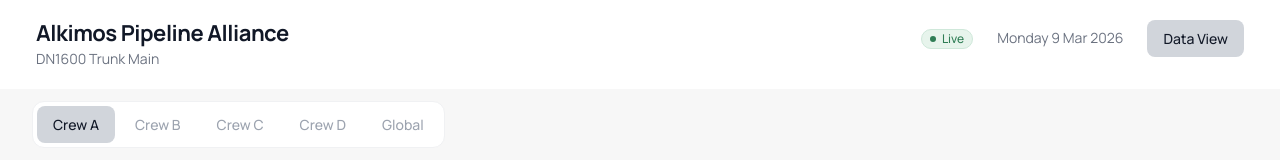
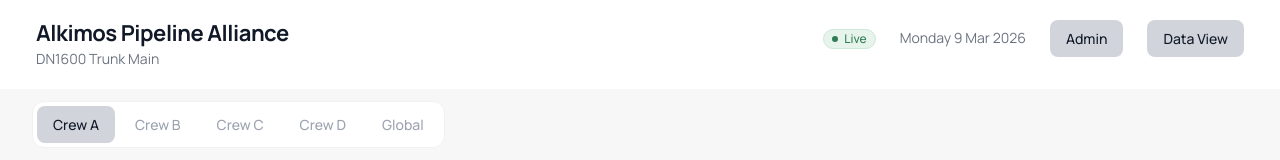
Before and after one commit to federonco/APA-Dashboard, a Next.js app: page / in a window 1280 px wide. Shown: the top 160 px of the page. Built offline with nearby package versions, Linux system fonts and the light colour scheme; no server answers; the database is empty.

Commit message:
Show Admin button to all users
Made-with: Cursor

```diff
--- a/app/page.tsx
+++ b/app/page.tsx
@@ -13,8 +13,6 @@ import {
   getSectionChainageProgress,
 } from "@/lib/queries/daily";
 import { getSpreadsheetData } from "@/lib/queries/spreadsheet";
-import { createClient } from "@/lib/supabase/server";
-import { isSuperAdmin } from "@/lib/auth";
 import { Header } from "@/components/dashboard/Header";
 import { NavTabs } from "@/components/dashboard/NavTabs";
 import { KPISummary } from "@/components/dashboard/KPISummary";
@@ -49,10 +47,6 @@ export default async function Page({ searchParams }: Props) {
   const crewForQueries = crew === "Global" ? "A" : crew;
   const isCrewEnabled = CREW_TABS.find((t) => t.name === crew)?.enabled ?? false;
 
-  const supabase = await createClient();
-  const { data: { user } } = await supabase.auth.getUser();
-  const superAdmin = user ? await isSuperAdmin(user.id, user.email ?? null) : false;
-
   // Data View: only fetch OnSite-D (pipes); B/W load on expand
   if (view === "spreadsheet" && isCrewEnabled) {
     const spreadsheetData = await getSpreadsheetData(crew, selectedDate, ["d"]);
@@ -61,7 +55,7 @@ export default async function Page({ searchParams }: Props) {
         className="flex min-h-screen flex-col"
         style={{ background: tokens.theme.background }}
       >
-        <Header crew={crew} isSuperAdmin={superAdmin} />
+        <Header crew={crew} />
         <NavTabs crew={crew} view={view} />
         <main className="flex-1" style={{ padding: tokens.spacing.section }}>
           <DaySelector currentDate={rawDate} />
@@ -109,7 +103,7 @@ export default async function Page({ searchParams }: Props) {
       className="flex min-h-screen flex-col"
       style={{ background: tokens.theme.background }}
     >
-      <Header crew={crew} isSuperAdmin={superAdmin} />
+      <Header crew={crew} />
       <NavTabs crew={crew} view={view} />
 
       <main
--- a/components/dashboard/Header.tsx
+++ b/components/dashboard/Header.tsx
@@ -7,10 +7,9 @@ import { tokens } from "@/lib/designTokens";
 
 interface Props {
   crew: string;
-  isSuperAdmin?: boolean;
 }
 
-export function Header({ crew, isSuperAdmin = false }: Props) {
+export function Header({ crew }: Props) {
   const searchParams = useSearchParams();
   const view = searchParams.get("view") ?? "dashboard";
   const isSpreadsheet = view === "spreadsheet";
@@ -75,14 +74,12 @@ export function Header({ crew, isSuperAdmin = false }: Props) {
           >
             {today}
           </span>
-          {isSuperAdmin && (
           <Link
             href="/admin"
             className="inline-block rounded-lg px-4 py-2 no-underline transition-[color,background-color] duration-150 text-[0.875rem] font-medium bg-[#D1D5DB] text-[#111827] hover:bg-[#E5E7EB]"
           >
             Admin
           </Link>
-          )}
           <Link
             href={toggleUrl}
             prefetch={true}
```
Lines whose indentation alone changed are shown as unchanged.
